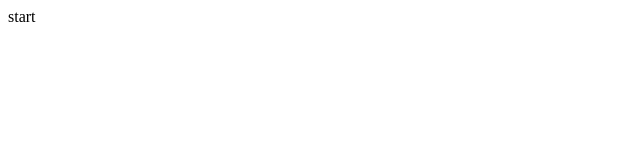
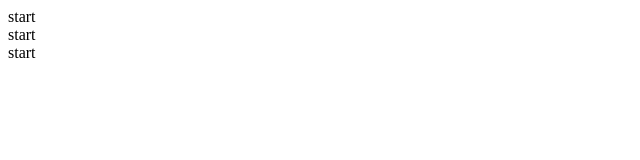
Before and after one commit to Audriusvilnius/Audrius_BIT_40_KD3, a website: page index.html in a window 1280 px wide. Shown: the full height of the page, 0-640 px from the left. Drawn offline with Linux system fonts and the light colour scheme.

Commit message:
Structura

```diff
--- a/index.html
+++ b/index.html
@@ -8,6 +8,15 @@
     <title>Document</title>
 </head>
 <body>
-    start
+    <header>
+        start
+    </header>
+    <main>
+        start
+    </main>
+    <footer>
+        start
+    </footer>
+
 </body>
 </html>
```
